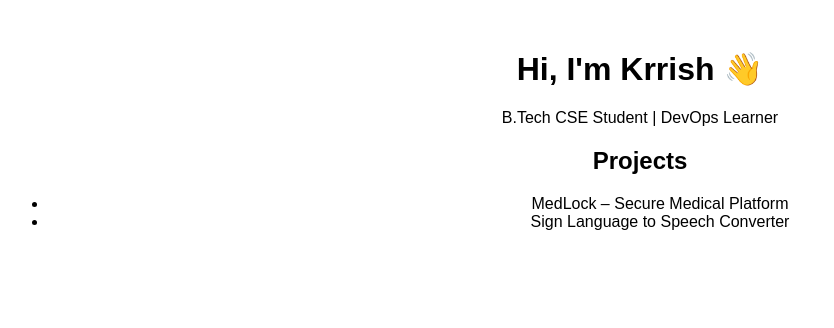
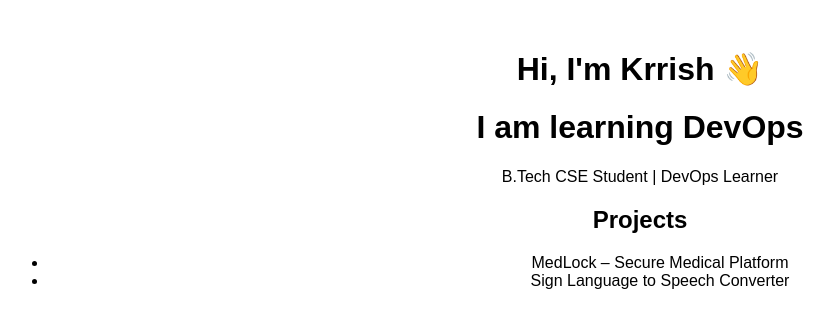
Before and after one commit to Krrish-001/my-portfolio, a plain HTML site: page index.html in a window 1280 px wide. Shown: the whole page, without its empty margins (0-834 px from the left). Drawn offline with Linux system fonts and the light colour scheme.

Commit message:
Update index.html

```diff
--- a/index.html
+++ b/index.html
@@ -9,6 +9,7 @@
 <body>
 
     <h1>Hi, I'm Krrish 👋</h1>
+    <h1>I am learning DevOps</h1>
     <p>B.Tech CSE Student | DevOps Learner</p>
 
     <h2>Projects</h2>
```
